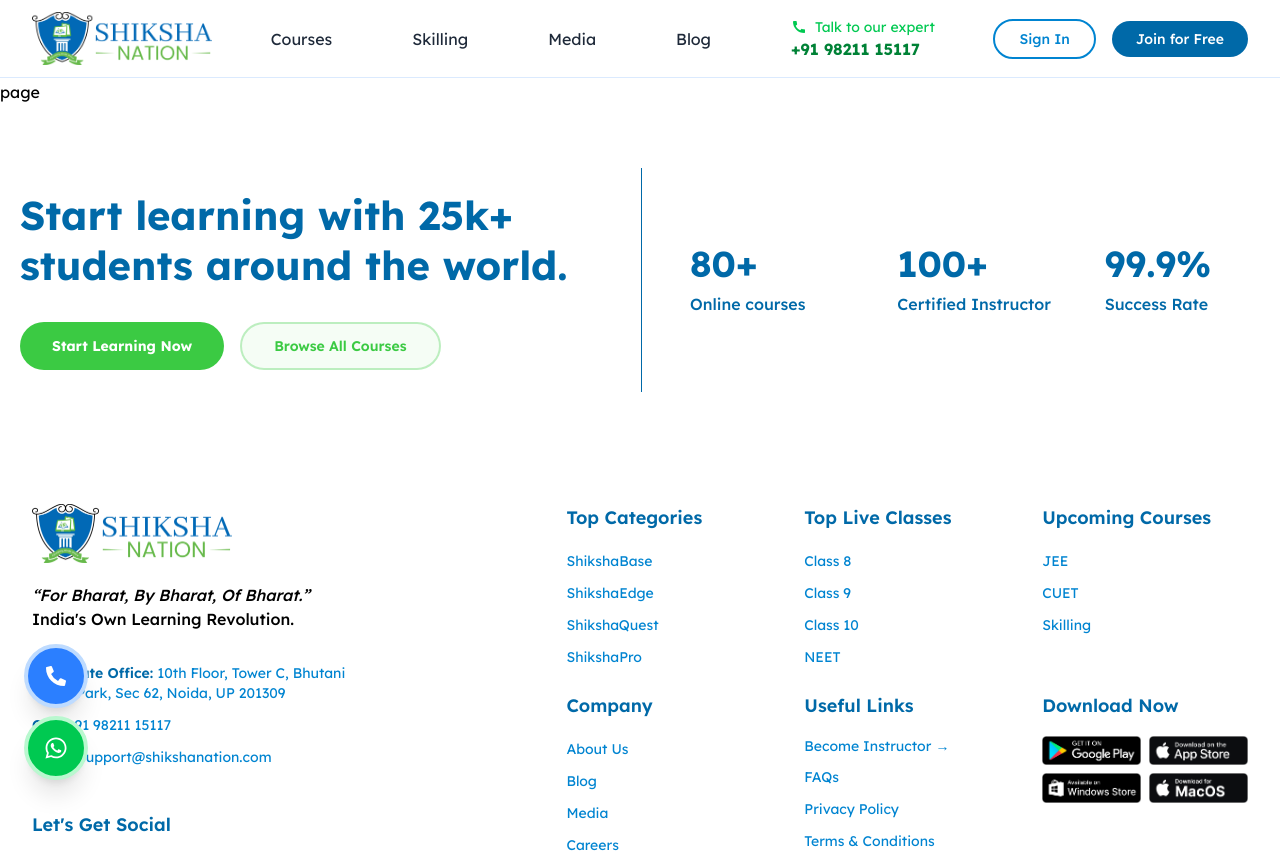
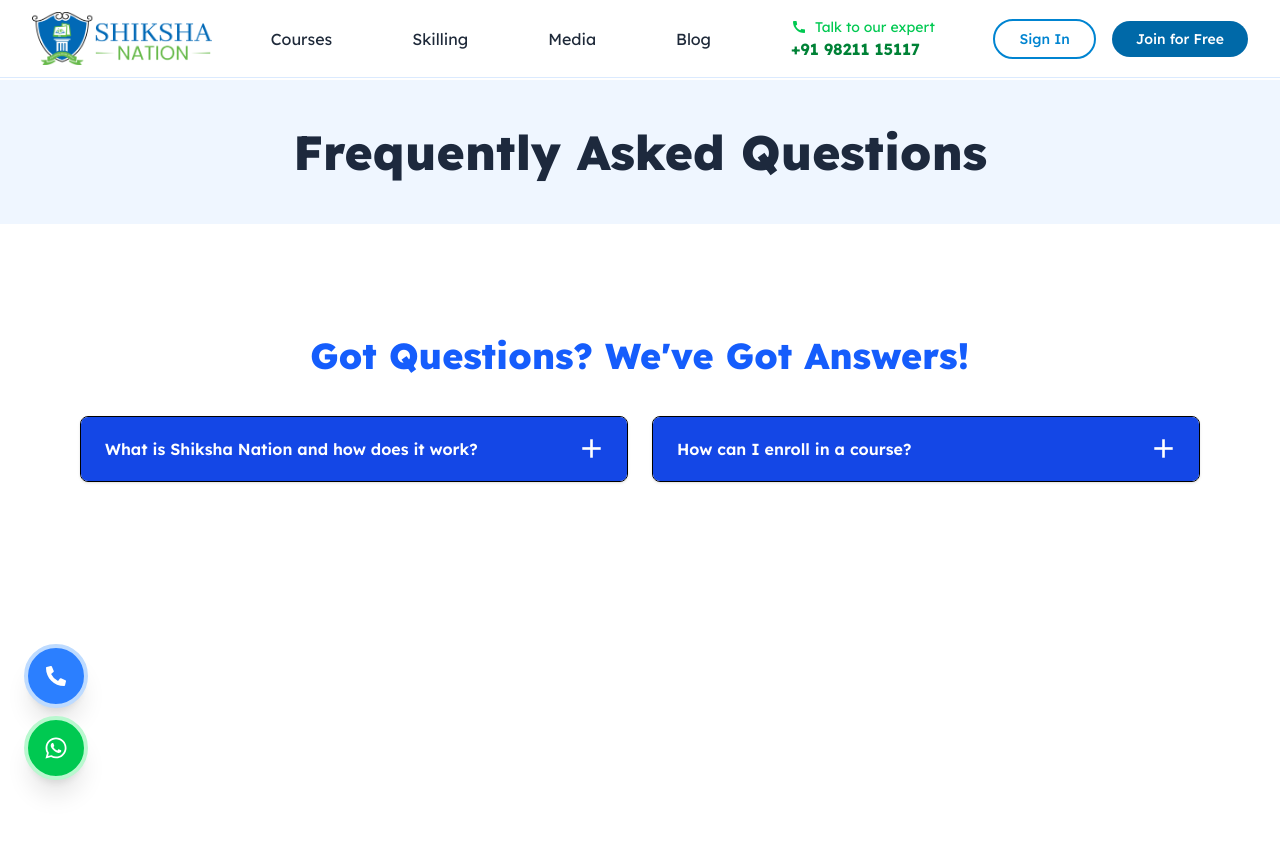
Before and after one commit to shikshanationdev/web, a Next.js app: page /faqs in a window 1280 px wide. Shown: the top 853 px of the page. Built offline with nearby package versions, Linux system fonts and the light colour scheme.

Commit message:
Refactor FAQ pages and components for improved structure and styling

```diff
--- a/src/app/careers/page.tsx
+++ b/src/app/careers/page.tsx
@@ -2,7 +2,7 @@ import React from 'react'
 
 const page = () => {
   return (
-    <div>page</div>
+    <div className='max-w-[1536px] mx-auto'>page</div>
   )
 }
 
--- a/src/app/demo/page.tsx
+++ /dev/null
@@ -1,79 +0,0 @@
-import React from "react";
-
-const learningGoals = [
-  {
-    id: "ace-jee",
-    title: "Ace JEE",
-    description: "Detailed lessons with mock tests & problem-solving",
-    buttonText: "Start JEE Prep",
-  }
-];
-
-const MolecularStructure = () => {
-  return (
-    <svg
-      width="120"
-      height="100"
-      viewBox="0 0 120 100"
-      className="absolute right-4 top-1/2 transform -translate-y-1/2"
-    >
-      {/* Molecular bonds */}
-      <g stroke="#FCD34D" strokeWidth="3" fill="none">
-        <line x1="20" y1="30" x2="40" y2="20" />
-        <line x1="40" y1="20" x2="60" y2="30" />
-        <line x1="60" y1="30" x2="80" y2="20" />
-        <line x1="80" y1="20" x2="100" y2="30" />
-        <line x1="20" y1="30" x2="30" y2="50" />
-        <line x1="30" y1="50" x2="50" y2="60" />
-        <line x1="50" y1="60" x2="70" y2="50" />
-        <line x1="70" y1="50" x2="90" y2="60" />
-        <line x1="40" y1="20" x2="50" y2="40" />
-        <line x1="60" y1="30" x2="70" y2="50" />
-        <line x1="50" y1="40" x2="70" y2="50" />
-        <line x1="30" y1="50" x2="50" y2="40" />
-        <line x1="50" y1="60" x2="50" y2="80" />
-        <line x1="70" y1="50" x2="90" y2="40" />
-      </g>
-
-      {/* Molecular nodes */}
-      <circle cx="20" cy="30" r="6" fill="#8B5CF6" />
-      <circle cx="40" cy="20" r="6" fill="#EC4899" />
-      <circle cx="60" cy="30" r="6" fill="#06B6D4" />
-      <circle cx="80" cy="20" r="6" fill="#8B5CF6" />
-      <circle cx="100" cy="30" r="6" fill="#06B6D4" />
-      <circle cx="30" cy="50" r="6" fill="#EC4899" />
-      <circle cx="50" cy="40" r="6" fill="#10B981" />
-      <circle cx="50" cy="60" r="6" fill="#8B5CF6" />
-      <circle cx="70" cy="50" r="6" fill="#EC4899" />
-      <circle cx="90" cy="40" r="6" fill="#06B6D4" />
-      <circle cx="90" cy="60" r="6" fill="#EC4899" />
-      <circle cx="50" cy="80" r="6" fill="#8B5CF6" />
-    </svg>
-  );
-};
-
-const page = () => {
-  return (
-    <div className="max-w-sm w-full h-44 border border-gray-200 bg-white rounded-xl shadow-sm overflow-hidden flex">
-      <div className="w-[70%] h-full p-6 flex flex-col justify-center pr-3 bg-green-50 py-4">
-        <h1 className="text-2xl font-bold text-green-500 mb-2">
-          {learningGoals[0].title}
-        </h1>
-        <p className="text-base text-gray-600 mb-4 leading-relaxed">
-          {learningGoals[0].description}
-        </p>
-        <button className="bg-red-400 hover:bg-red-500 text-white text-sm font-medium px-4 py-2.5 rounded-lg transition-colors duration-200 flex items-center gap-2 w-fit shrink-0">
-          {learningGoals[0].buttonText}
-          <span className="text-base">→</span>
-        </button>
-      </div>
-      <div className="w-[30%] h-full relative bg-green-50 flex-shrink-0">
-        <div className="w-full bg-gradient-to-br rounded-l-[60px] from-pink-100 to-purple-100 h-full relative flex-shrink-0">
-          <MolecularStructure />
-        </div>
-      </div>
-    </div>
-  );
-};
-
-export default page;
--- a/src/app/faqs/page.tsx
+++ b/src/app/faqs/page.tsx
@@ -1,9 +1,18 @@
-import React from 'react'
+import React from "react";
+import Banner from "../../components/Banner";
+import FaqsList from "../../components/faqs/FaqsList";
+import { faqs } from "../../data/faqs";
 
-const page = () => {
+const Page = () => {
   return (
-    <div>page</div>
-  )
-}
+    <main className="min-h-screen">
+      <Banner heading="Frequently Asked Questions" />
 
-export default page
+      <section className="bg-white py-12">
+        <FaqsList items={faqs} title={"Got Questions? We\'ve Got Answers!"} />
+      </section>
+    </main>
+  );
+};
+
+export default Page;
--- a/src/app/privacy-policy/page.tsx
+++ b/src/app/privacy-policy/page.tsx
@@ -2,7 +2,7 @@ import React from 'react'
 
 const page = () => {
   return (
-    <div>page</div>
+    <div className='max-w-[1536px] mx-auto'>page</div>
   )
 }
 
--- a/src/app/refund-policy/page.tsx
+++ b/src/app/refund-policy/page.tsx
@@ -2,7 +2,7 @@ import React from 'react'
 
 const page = () => {
   return (
-    <div>page</div>
+    <div className='max-w-[1536px] mx-auto'>page</div>
   )
 }
 
--- a/src/app/terms-conditions/page.tsx
+++ b/src/app/terms-conditions/page.tsx
@@ -2,7 +2,7 @@ import React from 'react'
 
 const page = () => {
   return (
-    <div>page</div>
+    <div className='max-w-[1536px] mx-auto'>page</div>
   )
 }
 
--- /dev/null
+++ b/src/components/Banner.tsx
@@ -0,0 +1,26 @@
+"use client";
+import React from "react";
+
+type Props = {
+  heading: string;
+  subtitle?: string;
+};
+
+const Banner: React.FC<Props> = ({ heading, subtitle }) => {
+  return (
+    <section className="w-full bg-blue-50">
+      <div className="max-w-7xl mx-auto py-12 px-4 text-center">
+        <h2 className="text-4xl md:text-5xl font-extrabold text-slate-800">
+          {heading}
+        </h2>
+        {subtitle && (
+          <p className="mt-4 text-lg text-slate-600 max-w-3xl mx-auto">
+            {subtitle}
+          </p>
+        )}
+      </div>
+    </section>
+  );
+};
+
+export default Banner;
--- /dev/null
+++ b/src/components/faqs/FaqItem.tsx
@@ -0,0 +1,30 @@
+"use client";
+import React, { useState } from "react";
+
+type Props = {
+  q: string;
+  a: string;
+};
+
+const FaqItem: React.FC<Props> = ({ q, a }) => {
+  const [open, setOpen] = useState(false);
+  return (
+    <div className="border rounded-lg overflow-hidden shadow-sm">
+      <button
+        className={`w-full text-left px-6 py-4 flex justify-between items-center bg-blue-700 text-white font-semibold`}
+        onClick={() => setOpen((s) => !s)}
+        aria-expanded={open}
+      >
+        <span>{q}</span>
+        <span className="ml-4 text-2xl">{open ? "−" : "＋"}</span>
+      </button>
+      {open && (
+        <div className="px-6 py-6 bg-white text-slate-700 border-t">
+          <p className="text-base leading-relaxed">{a}</p>
+        </div>
+      )}
+    </div>
+  );
+};
+
+export default FaqItem;
--- /dev/null
+++ b/src/components/faqs/FaqsList.tsx
@@ -0,0 +1,32 @@
+"use client";
+import React from "react";
+import FaqItem from "./FaqItem";
+
+type Faq = {
+  q: string;
+  a: string;
+};
+
+type Props = {
+  items: Faq[];
+  title?: string;
+};
+
+const FaqsList: React.FC<Props> = ({ items, title }) => {
+  return (
+    <div className="max-w-6xl mx-auto px-4 py-16">
+      {title && (
+        <h3 className="text-3xl md:text-4xl font-extrabold text-center text-blue-600 mb-10">
+          {title}
+        </h3>
+      )}
+      <div className="grid grid-cols-1 md:grid-cols-2 gap-6">
+        {items.map((it, idx) => (
+          <FaqItem key={idx} q={it.q} a={it.a} />
+        ))}
+      </div>
+    </div>
+  );
+};
+
+export default FaqsList;
--- /dev/null
+++ b/src/data/faqs.ts
@@ -0,0 +1,15 @@
+export const faqs = [
+  {
+    q: "What is Shiksha Nation and how does it work?",
+    a:
+      "Shiksha Nation is an online learning platform that offers live classes, recorded lessons, notes, and test series. Students can study anytime, anywhere, using our website or mobile app.",
+  },
+  {
+    q: "How can I enroll in a course?",
+    a:
+      "You can explore available courses on our website or app, select your preferred course, and complete the enrollment process online.",
+  },
+  // Add more FAQ objects here. You can add as many as needed; the UI will render them in a two-column grid on desktop.
+];
+
+export default faqs;
```
